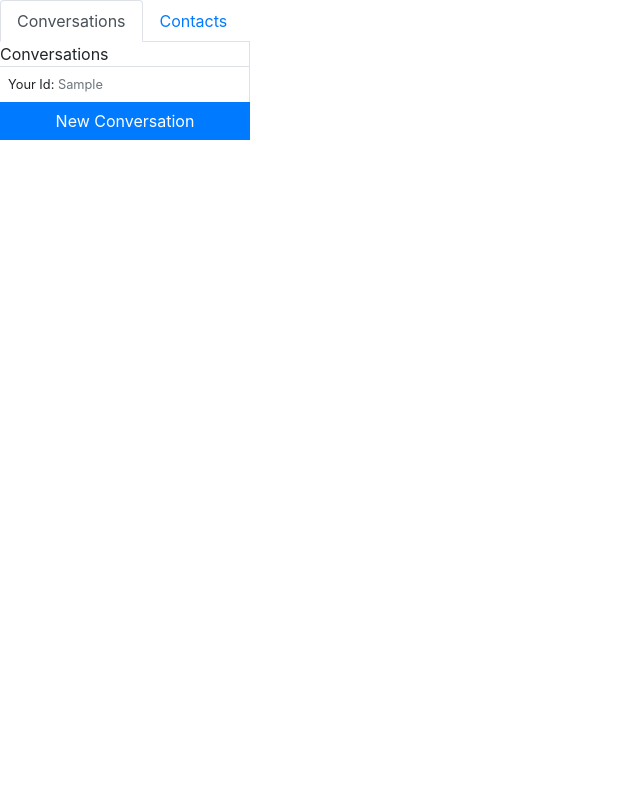
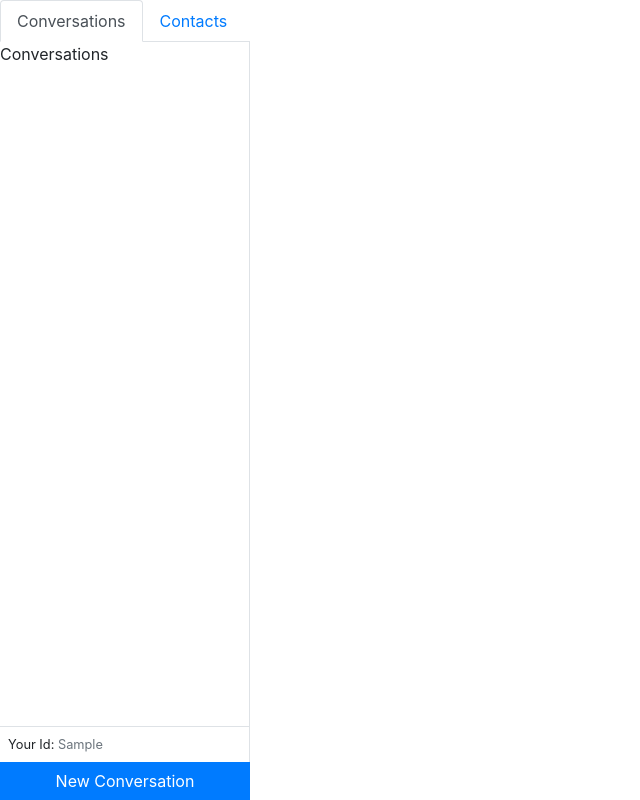
Before and after one commit to guru-apr21/socket, a React (Create React App) app: page / in a window 1280 px wide. Both pictures are taken after typing "Sample" into the empty fields and a click on the button "Login". Shown: the whole page, without its empty margins (0-640 px from the left). Built offline with nearby package versions, Linux system fonts and the light colour scheme.

Commit message:
Add Styling

```diff
--- a/src/components/Dashboard.js
+++ b/src/components/Dashboard.js
@@ -2,7 +2,11 @@ import React from 'react';
 import Sidebar from './Sidebar';
 
 const Dashboard = ({ id }) => {
-  return <Sidebar id={id} />;
+  return (
+    <div className="d-flex" style={{ height: '100vh' }}>
+      <Sidebar id={id} />
+    </div>
+  );
 };
 
 export default Dashboard;
```
